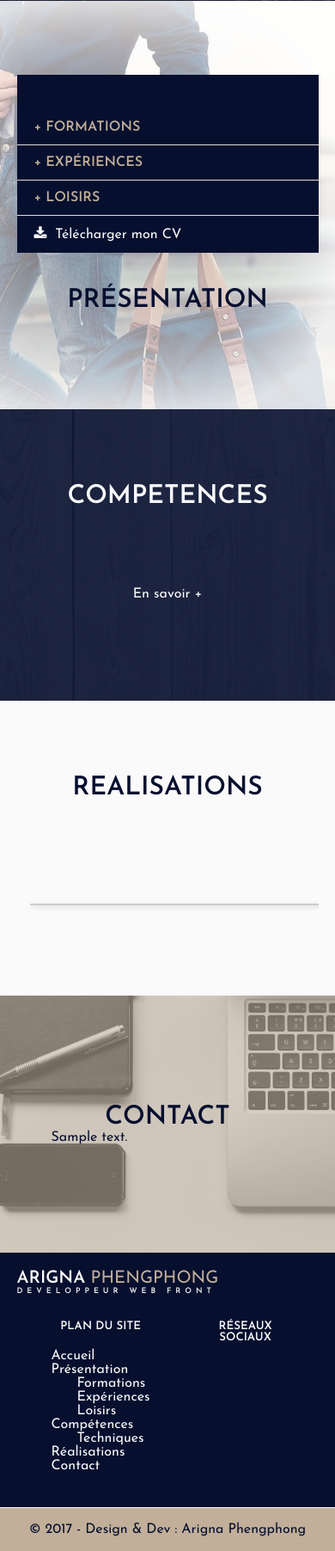
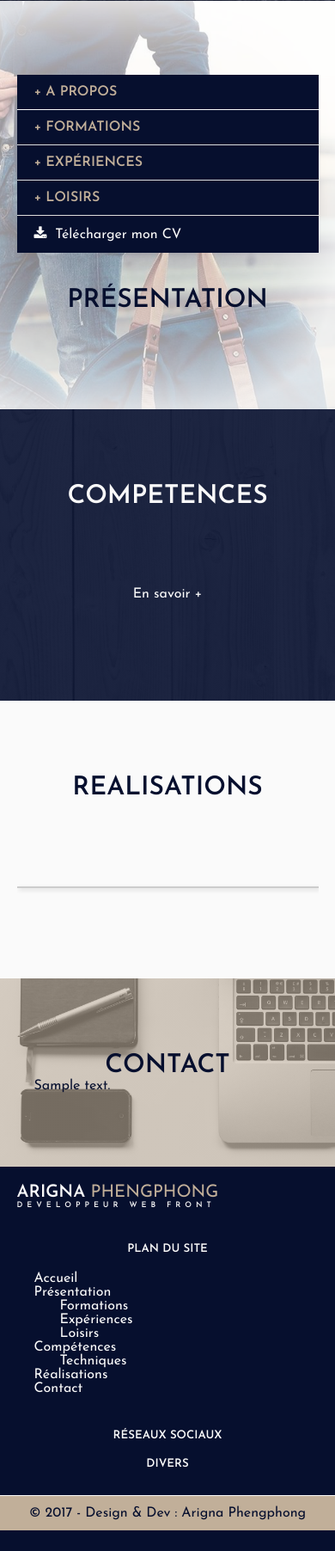
Before and after one commit to Arigna/site-cv-wordpress, a WordPress theme: template index.php in a window 390 px wide. Shown: the part 843-2647 px from the top of the page at 86% size. After the commit the page ends 2623 px from the top, so only its background shows below. Run offline with PHP 8.4 and a stand-in for WordPress, Linux system fonts and the light colour scheme; the site name, menu and one post (Sample post) are stand-ins, and other content is empty.

Commit message:
Ajout du responsive format smartphone

```diff
--- a/css/style.css
+++ b/css/style.css
@@ -549,6 +549,10 @@
     padding: 0 0 0 20px;
     background: #060F2E;
   }
+  #presentation .prez-active {
+    border-bottom: solid 1px #fafafa !important;
+    color: #C1AF99 !important;
+  }
   #presentation .container>ul li a::before {
     content: '+';
     margin-right: 5px;
@@ -565,9 +569,42 @@
   #competences .container>ul {
     display: block;
     margin-top: 40px;
+    text-align: center;
   }
   #competences .container>ul>li {
+    display: inline-block !important;
+    width: 100% !important;
+    padding: 30px 20px;
+  }
+  /**//**//**//**//**//**//**//**//**//**//**//**//**//**//**//**/
+  #realisations .container .cat-item {
+    float: none;
+  }
+  #realisations .container .rea-containt {
+    margin: 0;
+  }
+  #realisations .container .rea-cell {
+    max-width: 100%;
+    margin: 15px 0;
+  }
+  /**//**//**//**//**//**//**//**//**//**//**//**//**//**//**//**/
+  #contact .container {
+    padding: 0 20px;
+  }
+  #contact div>form {
+    width: 100%;
+  }
+  /**//**//**//**//**//**//**//**//**//**//**//**//**//**//**//**/
+  footer .container>ul {
     display: block;
+  }
+  footer .container>ul>li {
+    display: block;
+    padding: 10px 20px;
+    width: 100%;
+  }
+  footer p:last-of-type {
+    line-height: 40px;
   }
   /**//**//**//**//**//**//**//**//**//**//**//**//**//**//**//**/
 }
--- a/js/script.js
+++ b/js/script.js
@@ -51,8 +51,19 @@
     // Début Anim pour Burger Menu lors du responsive :
     $('header i').on('click', function(){
         $(this).toggleClass('burger-active');
-        $('header nav').slideToggle();
-    });
+        $('header').addClass('header-scroll');
+        $('header nav').slideToggle(400);
+
+        // Refermer la nav via la commande stopPropagation :
+        $('.container').on('click', function(event){
+            event.stopPropagation();
+        });
+        $('header nav, html').on('click', function(){
+            $('header i').removeClass('burger-active');
+            $('header nav').slideUp(400);
+        });
+
+    }); // Fin Anim pour Burger Menu lors du responsive
 
     // ---------------------------------------------------------------------------
     // Section Présentation :
```
